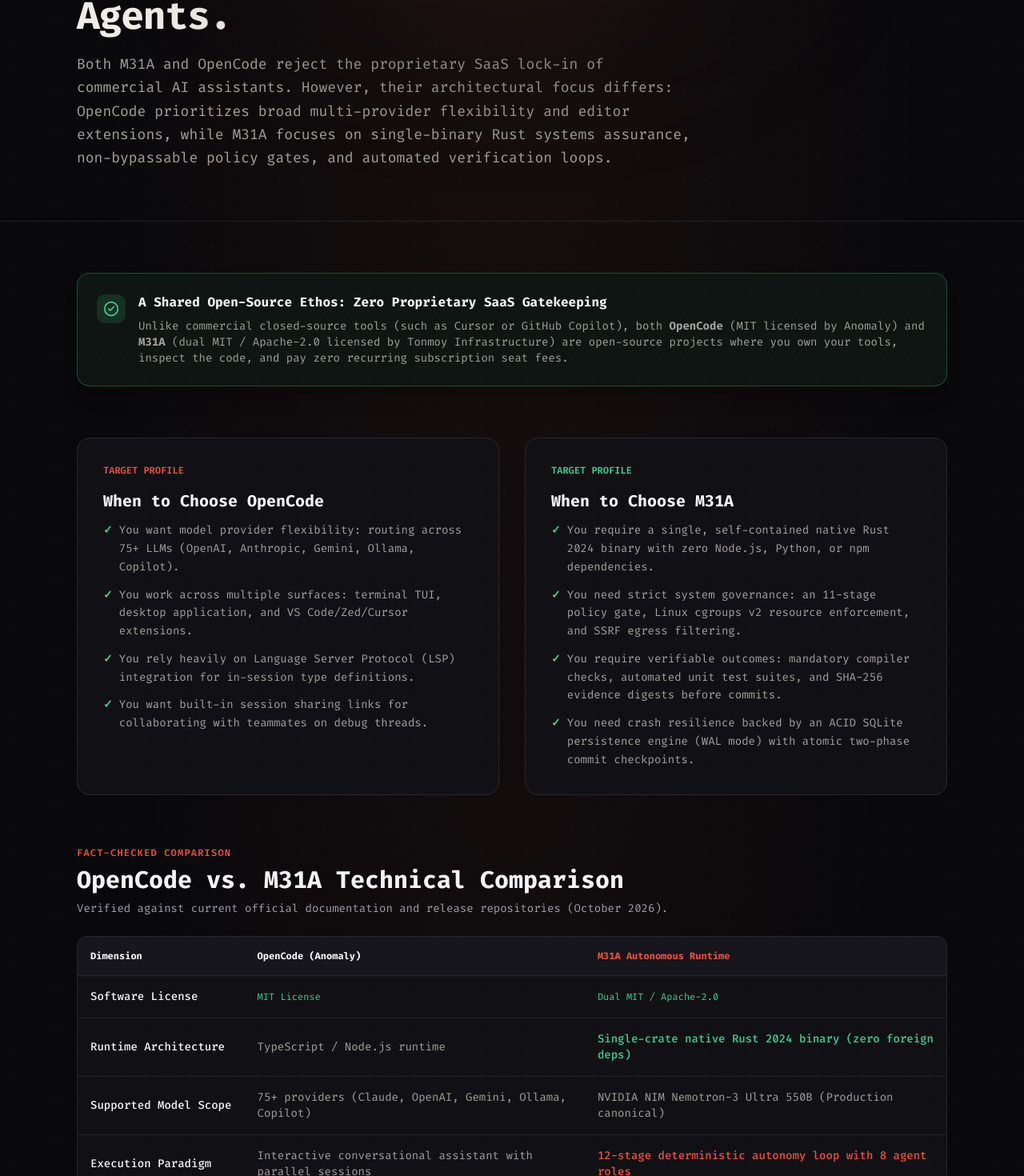
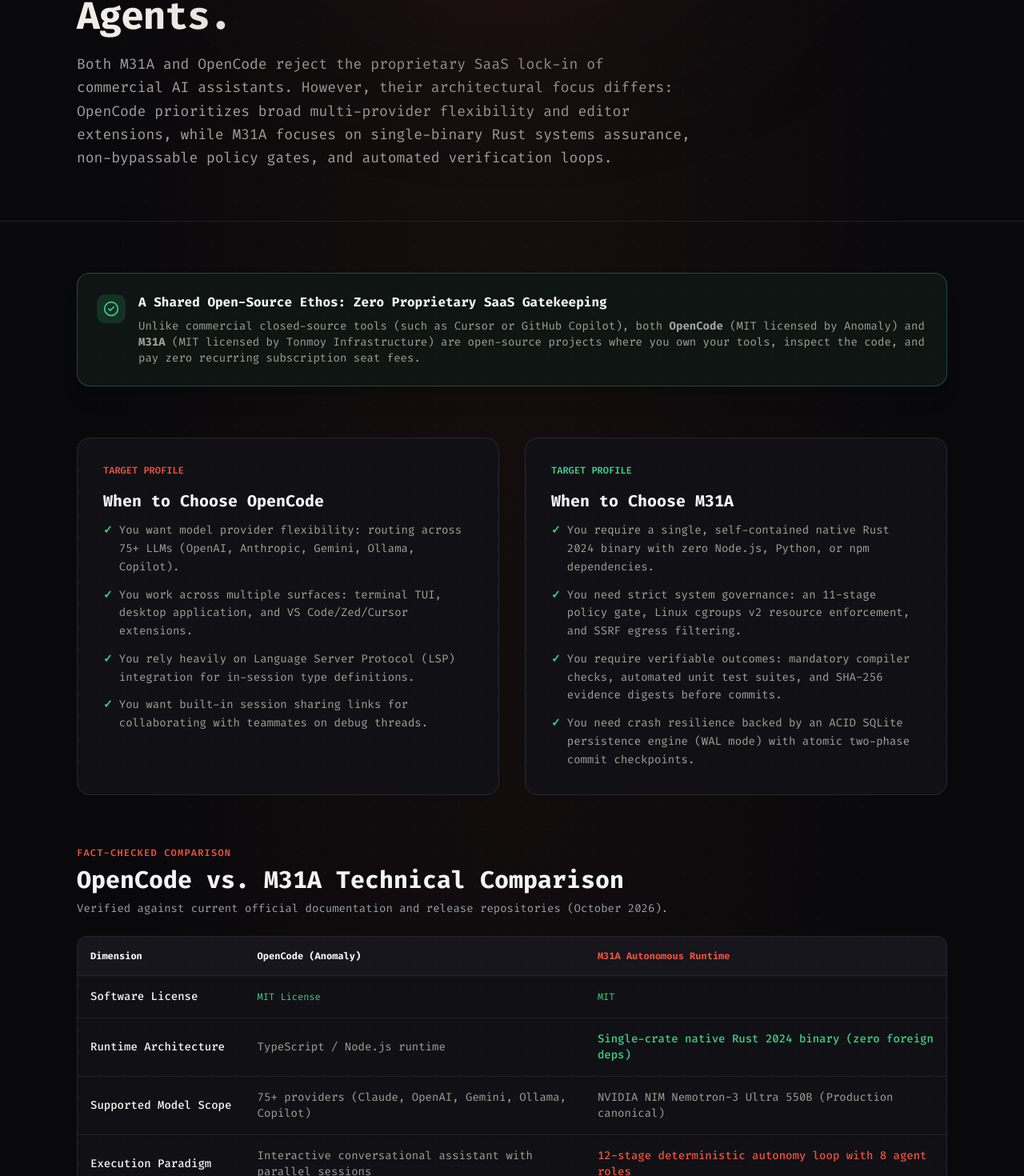
Before and after one commit to eshanized/m31a.tonmoyinfrastructure.org, a Next.js app: page /alternatives/opencode in a window 1280 px wide. Shown: the part 339-1809 px from the top of the page at 80% size. Built offline with nearby package versions, Linux system fonts and the light colour scheme; no server answers.

Commit message:
fix(content): correct M31A license in comparison pages

```diff
--- a/app/alternatives/opencode/page.tsx
+++ b/app/alternatives/opencode/page.tsx
@@ -107,7 +107,7 @@
               A Shared Open-Source Ethos: Zero Proprietary SaaS Gatekeeping
             </h2>
             <p>
-              Unlike commercial closed-source tools (such as Cursor or GitHub Copilot), both <strong>OpenCode</strong> (MIT licensed by Anomaly) and <strong>M31A</strong> (dual MIT / Apache-2.0 licensed by Tonmoy Infrastructure) are open-source projects where you own your tools, inspect the code, and pay zero recurring subscription seat fees.
+              Unlike commercial closed-source tools (such as Cursor or GitHub Copilot), both <strong>OpenCode</strong> (MIT licensed by Anomaly) and <strong>M31A</strong> (MIT licensed by Tonmoy Infrastructure) are open-source projects where you own your tools, inspect the code, and pay zero recurring subscription seat fees.
             </p>
           </div>
         </div>
@@ -192,7 +192,7 @@
                 <tr>
                   <td className="p-4 font-medium text-[#F4F4F6]">Software License</td>
                   <td className="p-4 font-mono text-xs text-[#3ECF8E]">MIT License</td>
-                  <td className="p-4 font-mono text-xs text-[#3ECF8E]">Dual MIT / Apache-2.0</td>
+                  <td className="p-4 font-mono text-xs text-[#3ECF8E]">MIT</td>
                 </tr>
                 <tr>
                   <td className="p-4 font-medium text-[#F4F4F6]">Runtime Architecture</td>
```
